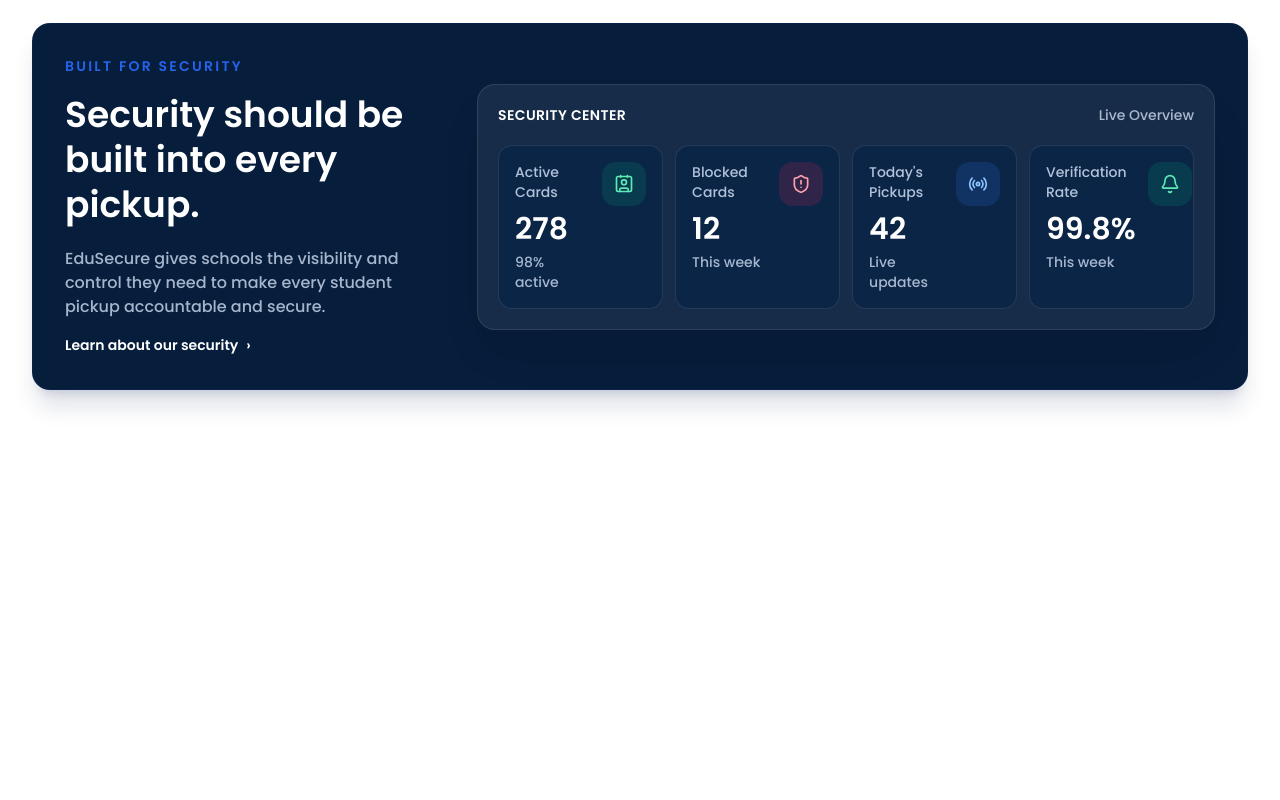
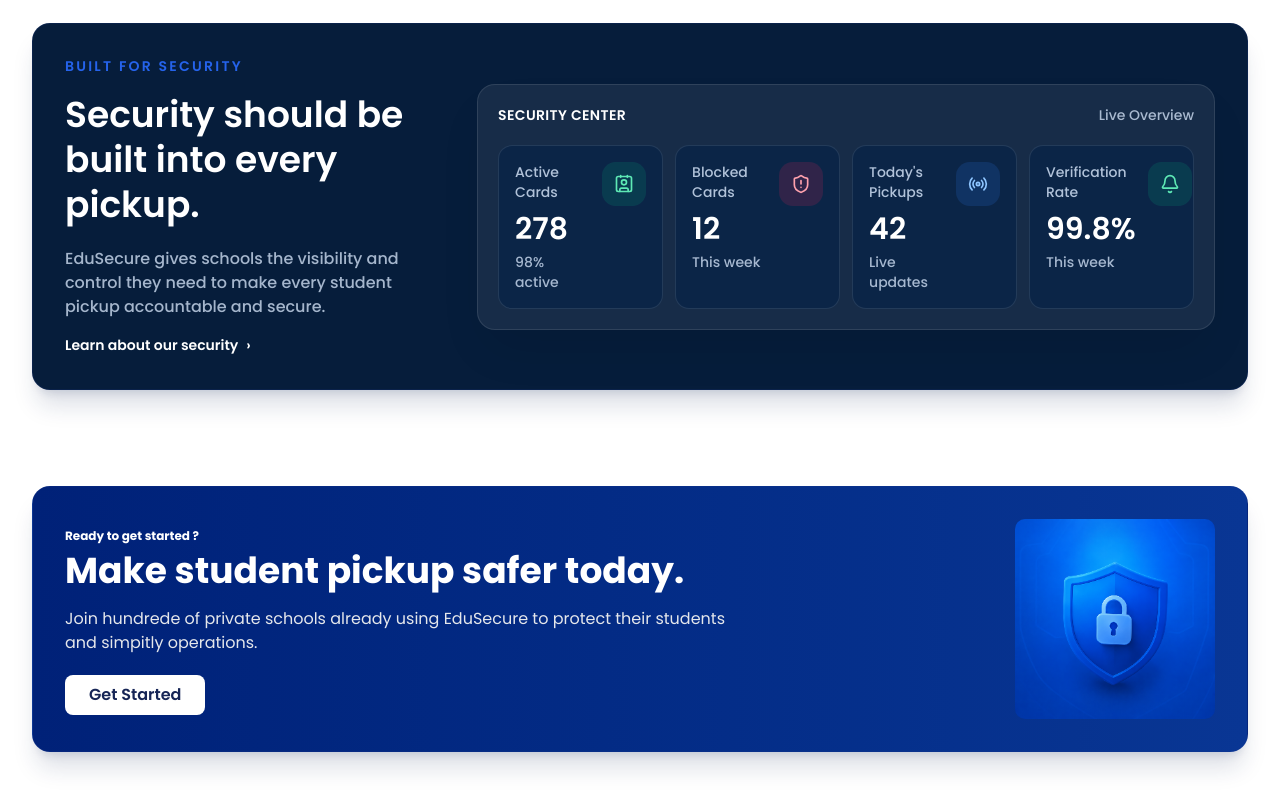
Before and after one commit to Elharfali8/edu-secure, a Next.js app: page / in a window 1280 px wide. Shown: the part 2460-3260 px from the top of the page. Before the commit the page ends 2898 px from the top, so only its background shows below. Built offline with nearby package versions, Linux system fonts and the light colour scheme.

Commit message:
Implement Get ready section

```diff
--- a/app/(home)/page.tsx
+++ b/app/(home)/page.tsx
@@ -1,4 +1,5 @@
 import Banner from "@/components/home/Banner";
+import GetStarted from "@/components/home/GetStarted";
 import Hero from "@/components/home/Hero";
 import HowItWorks from "@/components/home/HowItWorks";
 import SecuritySection from "@/components/home/SecuritySection";
@@ -10,6 +11,7 @@
       <Banner />
       <HowItWorks />
       <SecuritySection />
+      <GetStarted />
     </>
   );
 }
--- /dev/null
+++ b/components/home/GetStarted.tsx
@@ -0,0 +1,39 @@
+import Image from 'next/image'
+import React from 'react'
+
+const GetStarted = () => {
+  return (
+      <section className="bg-white py-8 lg:py-12">
+      <div className="mx-auto max-w-7xl px-4 sm:px-6 lg:px-8">
+        <div className="overflow-hidden rounded-2xl border border-blue-900/20 bg-linear-to-r from-[#002178] to-[#093694]   p-6 text-white shadow-xl shadow-blue-950/15 lg:p-8 flex flex-col md:flex-row items-center justify-between gap-4 ">
+                  <div className='max-w-2xl'>
+                      <span className='font-bold text-xs '>Ready to get started ?</span>
+                      <h2 className='font-bold text-2xl md:text-3xl lg:text-4xl mt-1 mb-4'>Make student pickup safer today.</h2>
+                      <p className='text-sm lg:text-base text-gray-200 mb-5'>
+                          Join hundrede of private schools already using EduSecure
+                            to protect their students and simpitly operations.
+                      </p>
+
+                      <button className='bg-white px-6 py-2 rounded-md text-blue-950 cursor-pointer font-semibold transition-all hover:scale-[1.02]' >
+                          Get Started
+                      </button>
+
+                  </div>
+
+                  <div>
+                      <Image
+                          src={'/images/ready.png'}
+                          alt='ready to get started'
+                          width={200}
+                          height={200}
+                          className='rounded-lg'
+                      />
+                  </div>
+
+                  </div>
+          </div>
+        </section>
+  )
+}
+
+export default GetStarted
```
Also changed, not shown: public/images/ready.png (added).
